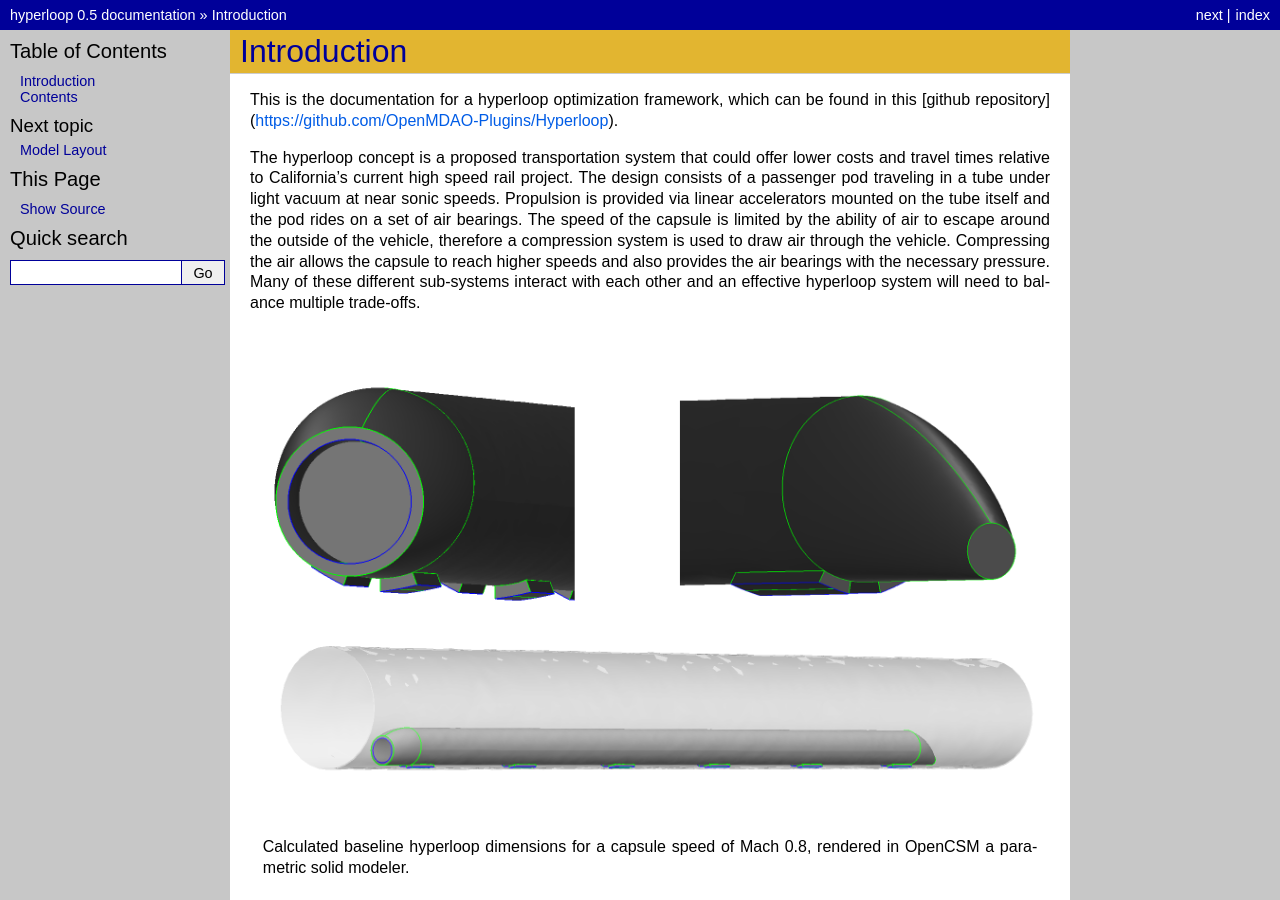
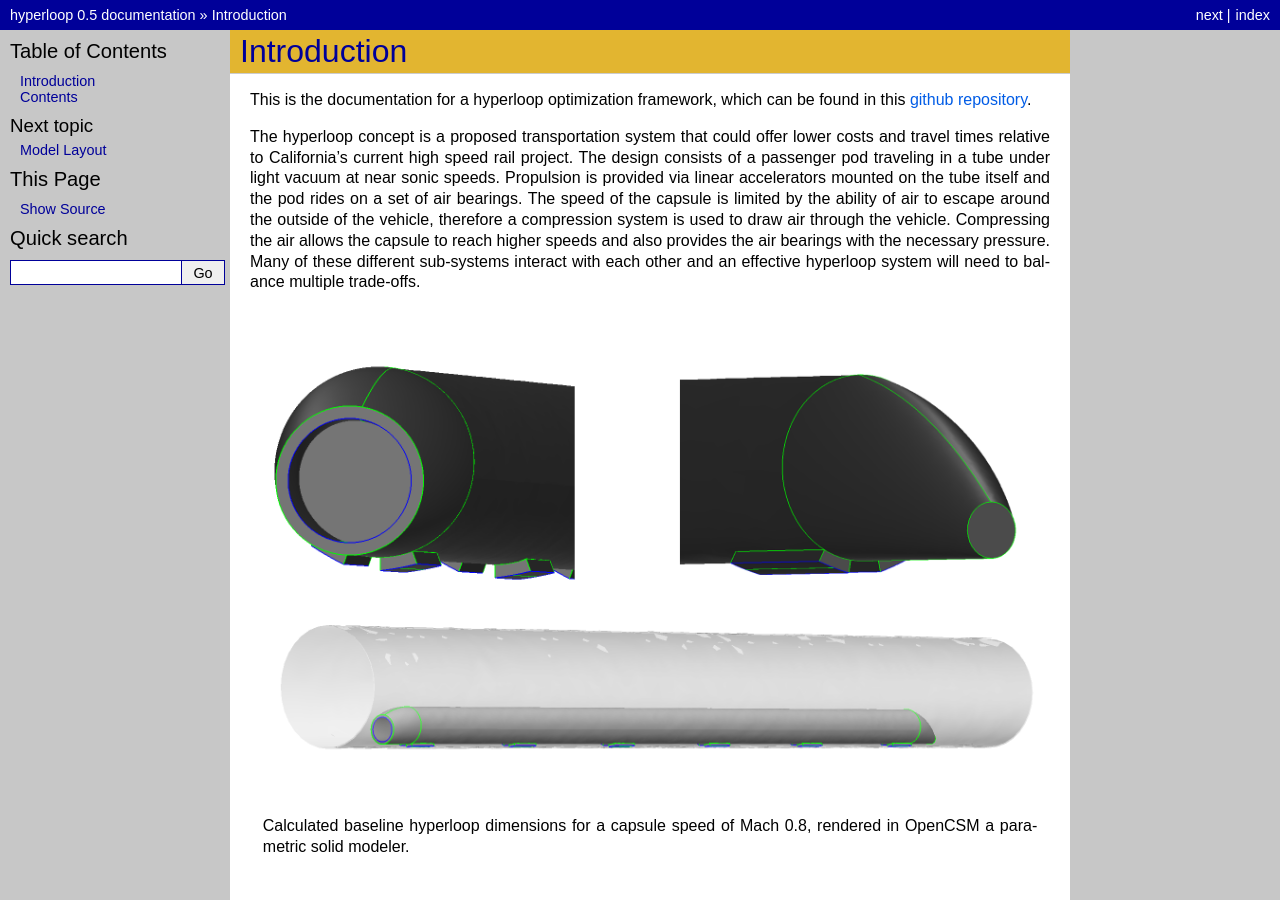
Before and after one commit to JustinSGray/Hyperloop, a Sphinx documentation site: the page built from docs/index.rst, in a window 1280 px wide and 900 px high. Built offline with Sphinx 7.4.7, drawn with Linux system fonts in a browser that asks for light colours.

Commit message:
docs updates for once and all

```diff
--- a/docs/index.rst
+++ b/docs/index.rst
@@ -3,7 +3,9 @@ Introduction
 =======================
 
 This is the documentation for a hyperloop optimization framework, which can be found
-in this [github repository](https://github.com/OpenMDAO-Plugins/Hyperloop).
+in this `github repository`__.
+
+.. __: https://github.com/OpenMDAO-Plugins/Hyperloop
 
 The hyperloop concept is a proposed transportation system that could offer lower costs and
 travel times relative to California's current high speed rail project. The design consists
```
